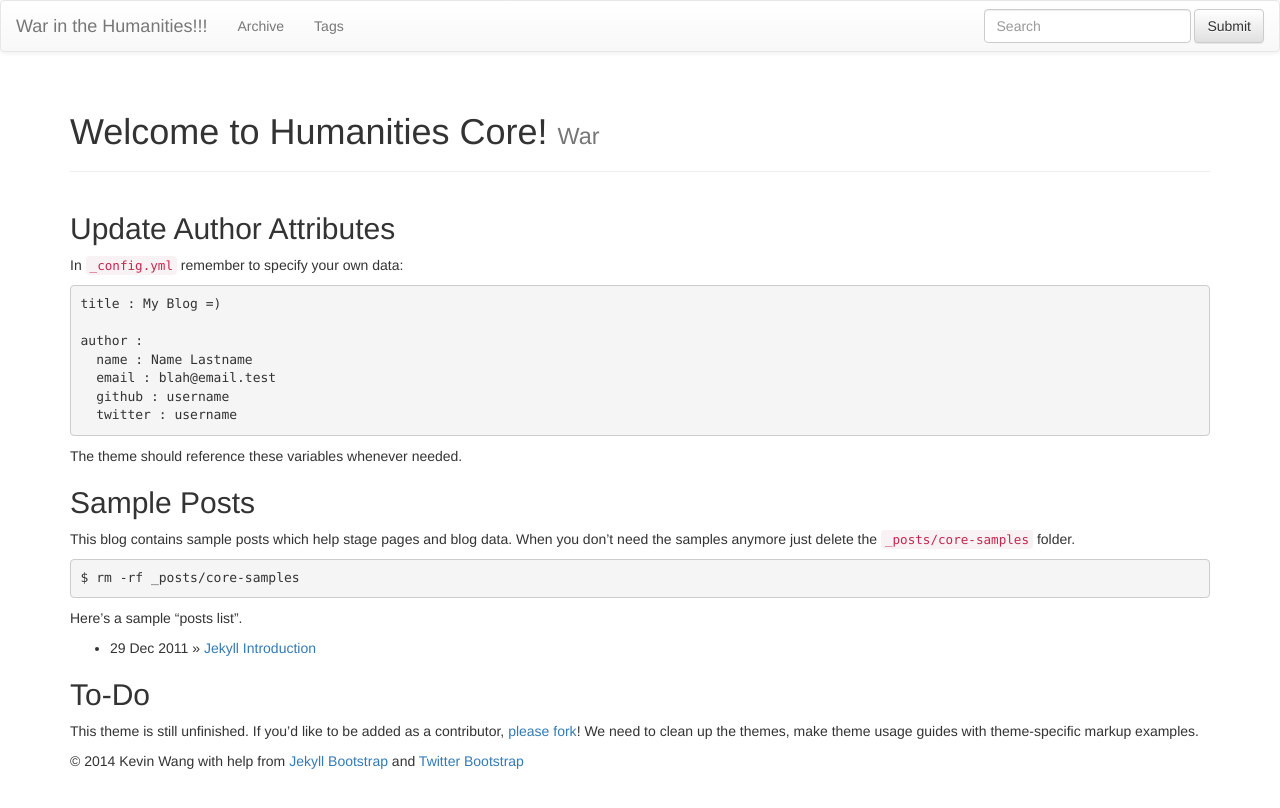
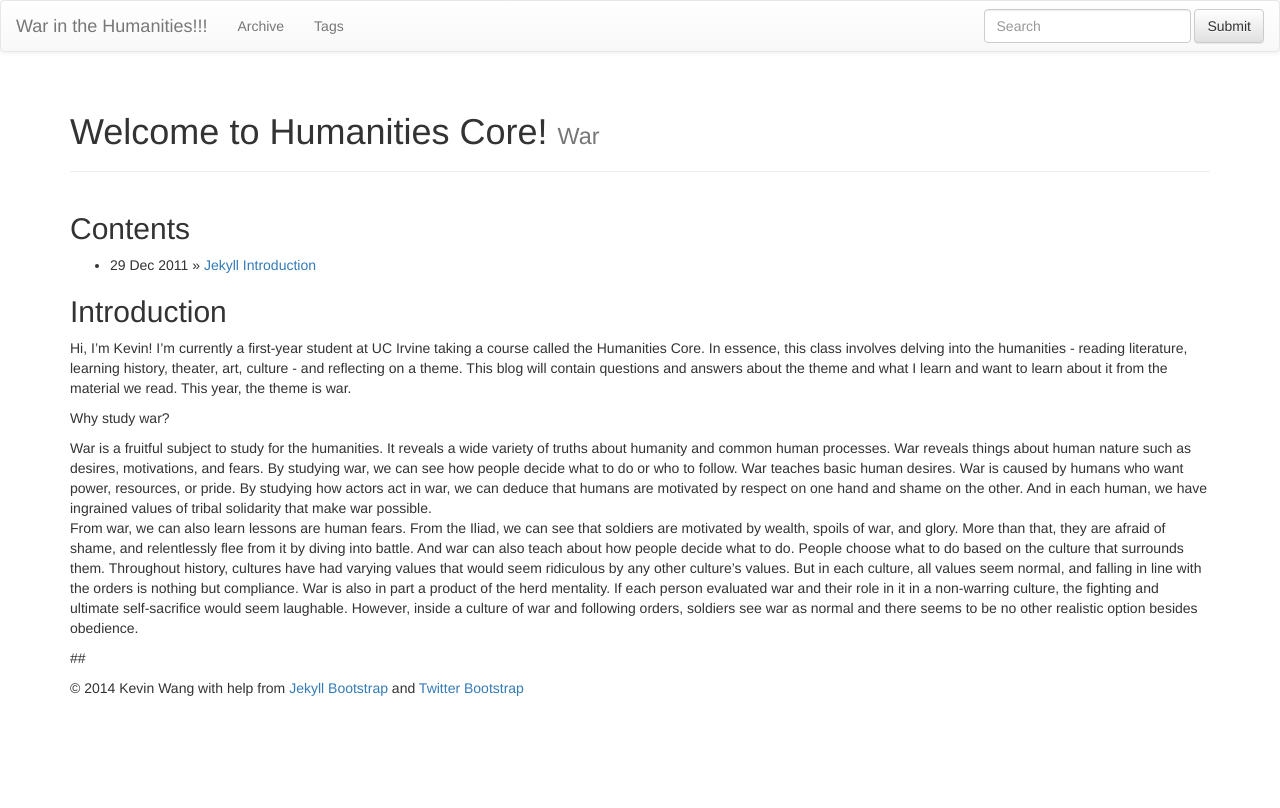
Before and after one commit to VitamintK/HumanitiesCore, a Jekyll site: the page built from index.md, in a window 1280 px wide. Shown: the top 808 px of the page. Built offline with Jekyll 4.4.1, drawn with Linux system fonts in a browser that asks for light colours; nearby versions of some CDN libraries; library files that are not in the unit come from our copies.

Commit message:
test first post

```diff
--- a/index.md
+++ b/index.md
@@ -7,28 +7,7 @@ tagline: War
 
 
 
-## Update Author Attributes
-
-In `_config.yml` remember to specify your own data:
-
-    title : My Blog =)
-
-    author :
-      name : Name Lastname
-      email : blah@email.test
-      github : username
-      twitter : username
-
-The theme should reference these variables whenever needed.
-
-## Sample Posts
-
-This blog contains sample posts which help stage pages and blog data.
-When you don't need the samples anymore just delete the `_posts/core-samples` folder.
-
-    $ rm -rf _posts/core-samples
-
-Here's a sample "posts list".
+## Contents
 
 <ul class="posts">
   {% for post in site.posts %}
@@ -36,7 +15,18 @@ Here's a sample "posts list".
   {% endfor %}
 </ul>
 
-## To-Do
+## Introduction
 
-This theme is still unfinished. If you'd like to be added as a contributor, [please fork](http://github.com/plusjade/jekyll-bootstrap)!
-We need to clean up the themes, make theme usage guides with theme-specific markup examples.
+Hi, I'm Kevin!  I'm currently a first-year student at UC Irvine taking a course called the Humanities Core.  In essence, this class involves delving into the humanities - reading literature, learning history, theater, art, culture - and reflecting on a theme.  This blog will contain questions and answers about the theme and what I learn and want to learn about it from the material we read.  This year, the theme is war.
+
+Why study war?
+
+War is a fruitful subject to study for the humanities.  It reveals a wide variety of truths about humanity and common human processes.
+War reveals things about human nature such as desires, motivations, and fears.  By studying war, we can see how people decide what to do or who to follow.
+War teaches basic human desires.  War is caused by humans who want power, resources, or pride.  By studying how actors act in war, we can deduce that humans are motivated by respect on one hand and shame on the other.  And in each human, we have ingrained values of tribal solidarity that make war possible.
+From war, we can also learn lessons are human fears.  From the Iliad, we can see that soldiers are motivated by wealth, spoils of war, and glory.  More than that, they are afraid of shame, and relentlessly flee from it by diving into battle.
+And war can also teach about how people decide what to do.  People choose what to do based on the culture that surrounds them.  Throughout history, cultures have had varying values that would seem ridiculous by any other culture's values.  But in each culture, all values seem normal, and falling in line with the orders is nothing but compliance.  War is also in part a product of the herd mentality.  If each person evaluated war and their role in it in a non-warring culture, the fighting and ultimate self-sacrifice would seem laughable.  However, inside a culture of war and following orders, soldiers see war as normal and there seems to be no other realistic option besides obedience.
+
+
+
+##
```
